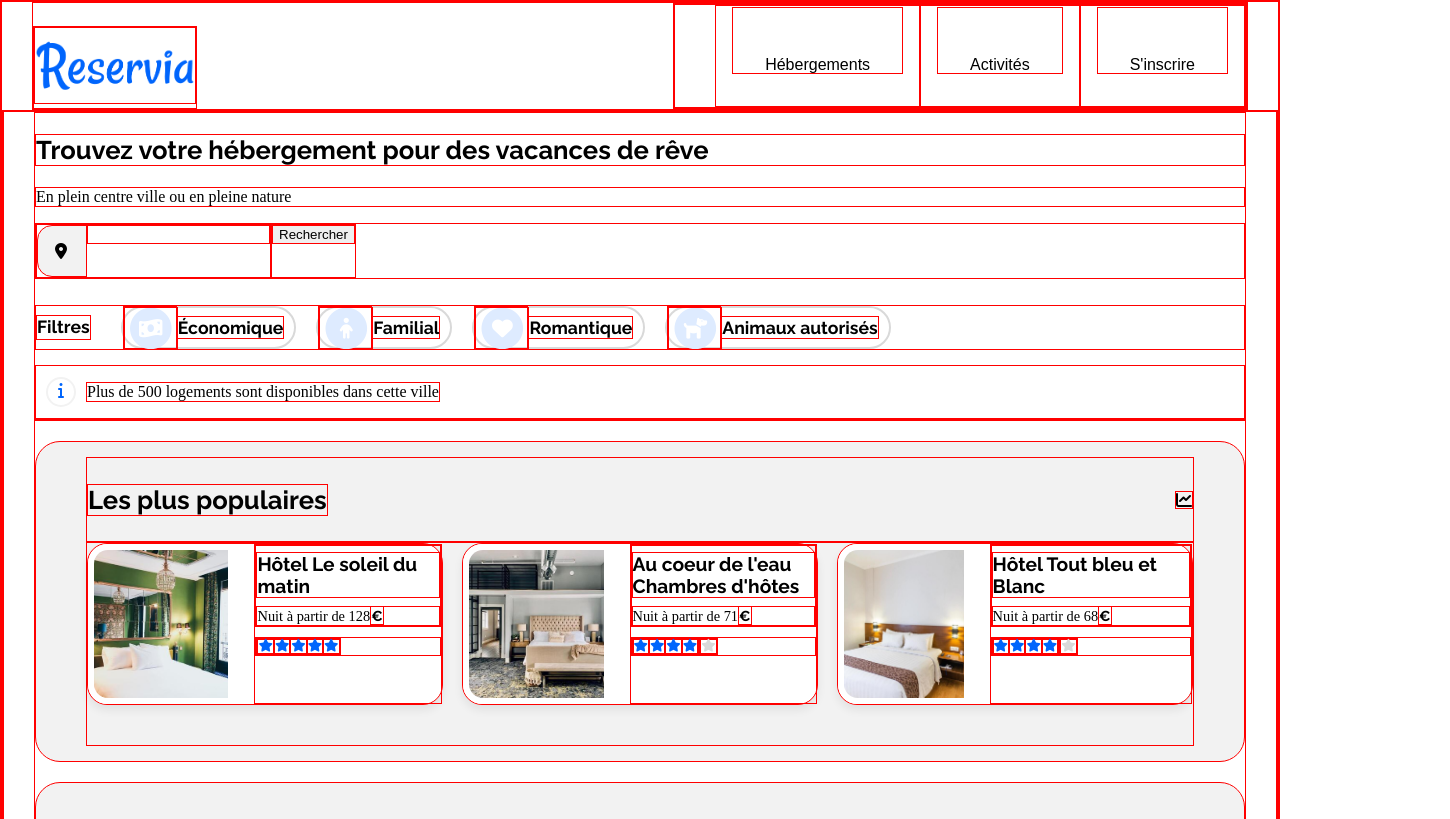
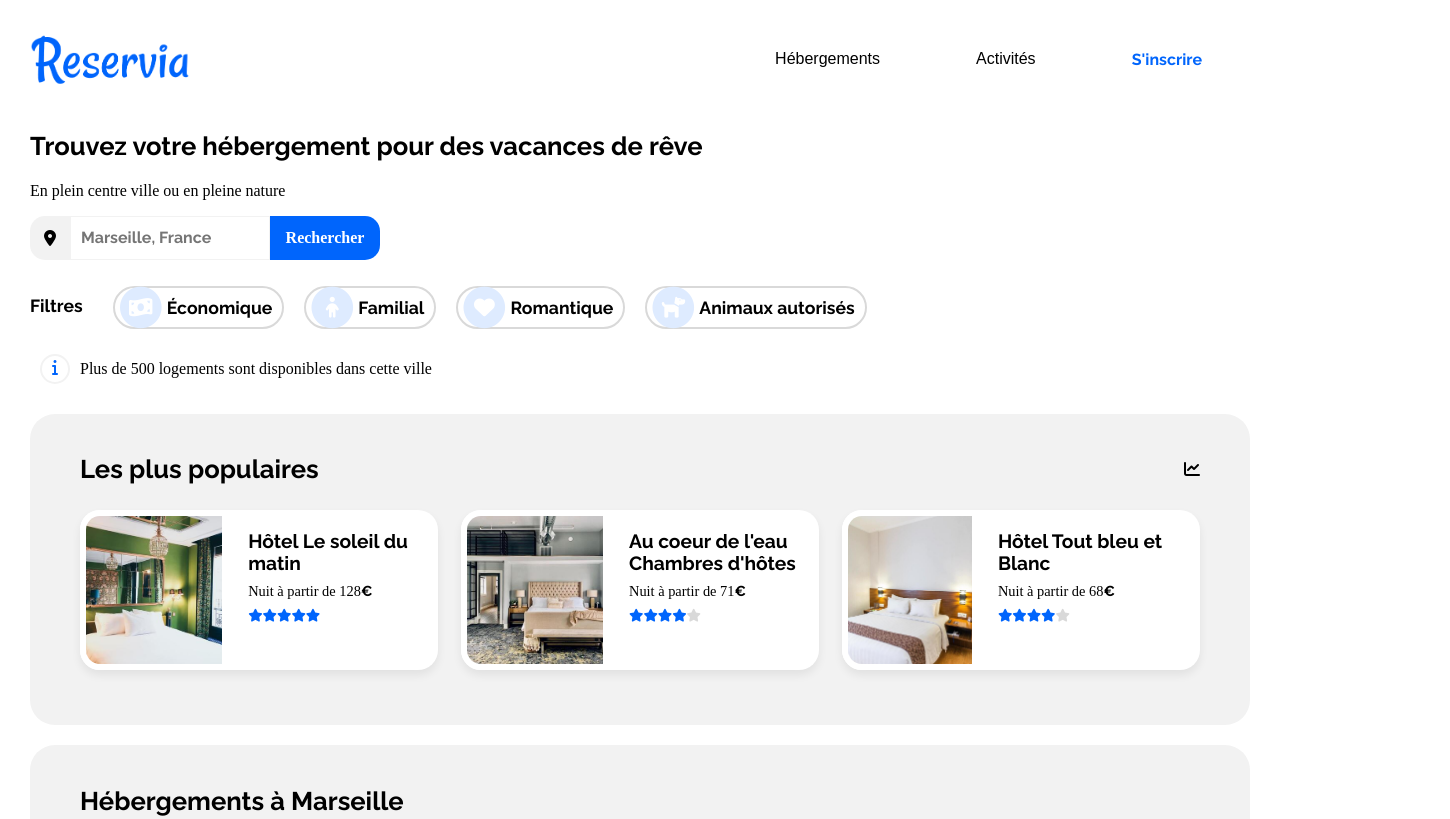
Before and after one commit to SoniaAPPIAH/OC-P2-Reservia, a plain HTML site: page index.html in a window 1280 px wide. Shown: the top 819 px of the page, 1450 px wide, since content can reach past the window. Drawn offline with Linux system fonts and the light colour scheme; a web font is replaced by a local one.

Commit message:
Code CSS deuxième partie approfondie

```diff
--- a/index.html
+++ b/index.html
@@ -16,8 +16,8 @@
         </div>
         <nav>
             <ul>
-                <li><a id="nav_hebergement" href="#">Hébergements</a></li>
-                <li><a id="nav_activitest" href="#">Activités</a></li>
+                <li><a href="#">Hébergements</a></li>
+                <li><a href="#">Activités</a></li>
                 <li><a id="nav_sinscrire" href="#">S'inscrire</a></li>
             </ul>
         </nav>
@@ -33,10 +33,10 @@
                         <i class="fas fa-map-marker-alt"></i>
                     </div>
                     <div>
-                        <input type="text" id="ville" name="ville"/>
+                        <input id="champ_texte_rechercher" type="search" placeholder="Marseille, France"/>
                     </div>
                     <div>
-                        <input type="button" id="rechercher" value="Rechercher"/>
+                        <input id="bouton_rechercher" type="button" id="rechercher" value="Rechercher"/>
                     </div>
                 </form>
                 <div id="filtres">
--- a/style2.css
+++ b/style2.css
@@ -7,9 +7,9 @@
     src: url('fonts/Raleway-Bold.ttf') format('truetype');
 }
 
-* {
-    border: solid red 1px;
-}
+/* * {
+    border: solid rgb(255 0 0 / 30%) 1px;
+} */
 
 body {
     margin: 0;
@@ -46,6 +46,12 @@ header a {
     color: black;
 }
 
+#nav_sinscrire
+{
+    font-family: 'Raleway Bold', sans-serif;
+    color: #0065FC;
+}
+
 header a:hover {
     color: #0065FC;
     border-top: 2px solid #0065FC;
@@ -54,7 +60,7 @@ header a:hover {
 /* MAIN - PARTIE RECHERCHE */
 
 #partie_recherche {
-    margin: 0 1.875rem;;
+    margin: 30px 1.875rem 0 1.875rem;
 }
 
 h1 {
@@ -72,9 +78,30 @@ p  {
 
 form i {
     width: 30%;
-    padding: 17px;
+    padding: 14px;
     background-color: #F2F2F2;
     border-radius: 15px 0px 0px 15px;
+}
+
+#champ_texte_rechercher {
+    height: 100%;
+    width: 200px;
+    border: #F2F2F2 solid 1px;
+    padding-left: 10px;
+    font-family: 'Raleway Bold';
+    font-size: 1rem;
+}
+
+#bouton_rechercher {
+    height: 100%;
+    width: 110px;
+    border: none;
+    background-color: #0065FC;
+    border-radius: 0 15px 15px 0;
+    color: white;
+    font-family: 'Raleway Regular';
+    font-weight: bold;
+    font-size: 1rem;
 }
 
 #filtres {
@@ -151,12 +178,13 @@ form i {
     display: flex;
     flex-wrap: wrap;
     justify-content: space-between;
+    margin-bottom: 1.5rem;
 }
 
 .tuiles_hebergements_marseille {
     display: flex;
     flex-direction: column;
-    width: clamp(15rem, 29%, 40rem);
+    width: clamp(15rem, 31%, 40rem);
     background-color: white;
     height: 260px;
     margin-bottom: 40px;
@@ -210,6 +238,9 @@ strong
     color: #D9D9D9;
 }
 
+#herbegerments_a_marseille h2 {
+    margin-top: 100px;
+}
 /* MAIN - PREMIERE PARTIE - LES PLUS POPULAIRES */
 
 #les_plus_populaires {
@@ -246,6 +277,13 @@ strong
     border-radius: 20px 0 0 20px;
 }
 
+.tuiles_les_plus_populaires h2 {
+    font-family: 'Raleway Bold';
+    font-size: 1.2rem;
+    margin-top: 20px;
+    margin-bottom: 0;
+}
+
 /* MAIN - DEUXIEME PARTIE */
 
 #deuxieme_partie
@@ -266,8 +304,8 @@ strong
     display: flex;
     flex-direction: column;
     background-color: white;
-    width: clamp(19rem, 23%, 40rem);
-    height: 700px;
+    width: clamp(18rem, 23%, 40rem);
+    height: 650px;
     border-radius: 20px;
     box-shadow: 0 5px 10px rgb(0 0 0 / 7%);
 }
@@ -275,7 +313,7 @@ strong
 .tuiles_activites_vertical img
 {
     width: auto;
-    height: 91%;
+    height: 90%;
     object-fit: cover;
     border-radius: 20px 20px 0 0;
 }
@@ -285,12 +323,8 @@ strong
     margin-left: 20px;
     margin-top: 15px;
 }
-
-.colonne_activites
-{
-    display: flex;
-    flex-direction: column;
-    justify-content: space-between;
+.colonne_activites {
+    width: clamp(15rem, 23%, 25rem);
 }
 
 .tuiles_activites_horizontal
@@ -298,7 +332,7 @@ strong
     display: flex;
     flex-direction: column;
     background-color: white;
-    height: 325px;
+    height: 300px;
     border-radius: 20px;
     box-shadow: 0 5px 10px rgb(0 0 0 / 7%);
     margin-bottom: 50px;
```
